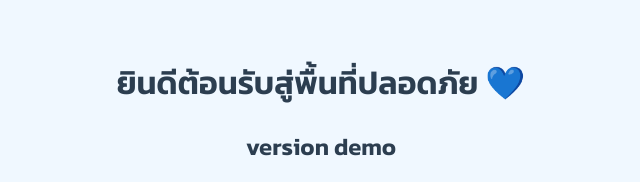
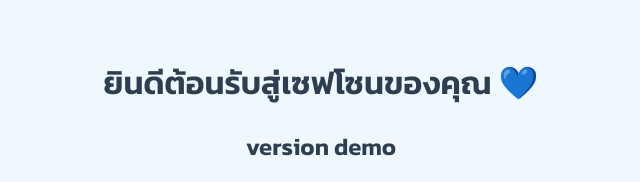
Before and after one commit to palmxad/mentalcare, a website: page MentalCare/MentalCare/public/index.html in a window 1280 px wide. Shown: the top 182 px of the page, without its empty margins (319-959 px from the left). Drawn offline with Linux system fonts and the light colour scheme.

Commit message:
Update index.html

```diff
--- a/MentalCare/MentalCare/public/index.html
+++ b/MentalCare/MentalCare/public/index.html
@@ -6,7 +6,7 @@
   <link rel="stylesheet" href="style.css" />
 </head>
 <body>
-  <h1>ยินดีต้อนรับสู่พื้นที่ปลอดภัย 💙</h1>
+  <h1>ยินดีต้อนรับสู่เซฟโซนของคุณ 💙</h1>
   <h2>version demo </h2>
 <img src="https://cms.dmpcdn.com/musicarticle/2024/11/01/b8742b00-9819-11ef-a31d-75d0ea4e72e6_webp_original.webp" style="width:200px; margin: 20px;">
   <div class="menu">
```
